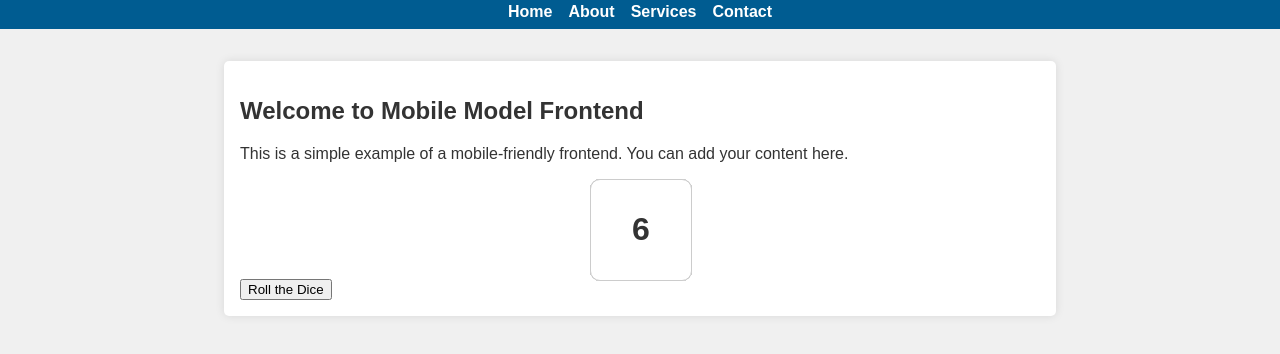
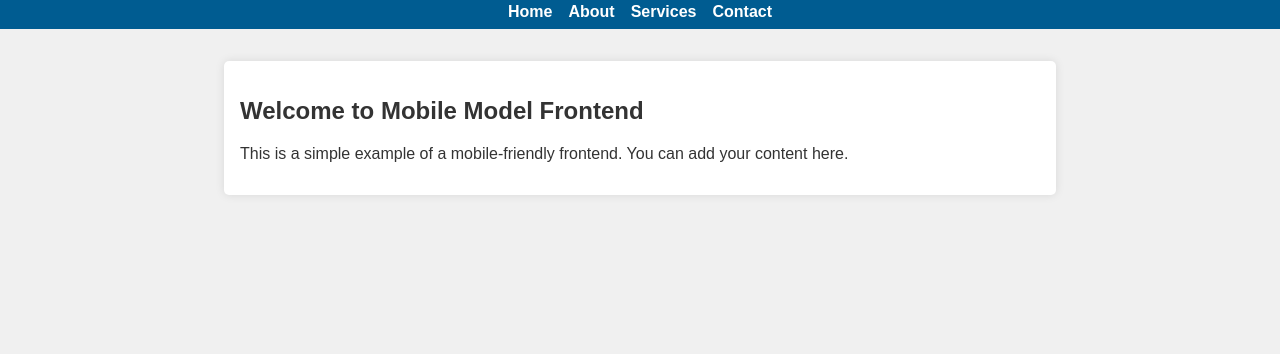
Before and after one commit to ombhs/webcode, a plain HTML site: page index.html in a window 1280 px wide. Shown: the part 74-428 px from the top of the page. Drawn offline with Linux system fonts and the light colour scheme.

Commit message:
Update index.html
Just Nothing

```diff
--- a/index.html
+++ b/index.html
@@ -131,38 +131,6 @@
     <div class="container">
         <h2>Welcome to Mobile Model Frontend</h2>
         <p>This is a simple example of a mobile-friendly frontend. You can add your content here.</p>
-        <div id="dice">
-            <div class="dice-face">1</div>
-            <div class="dice-face">2</div>
-            <div class="dice-face">3</div>
-            <div class="dice-face">4</div>
-            <div class="dice-face">5</div>
-            <div class="dice-face">6</div>
-        </div>
-        <button onclick="rollDice()">Roll the Dice</button>
     </div>
-
-    <script>
-        // JavaScript for the 3D Dice Roller application
-        function rollDice() {
-            const diceElement = document.getElementById("dice");
-            const randomNum = Math.floor(Math.random() * 6) + 1;
-
-            // Remove the animation class to reset the dice
-            diceElement.style.animation = "none";
-
-            // Trigger a reflow to apply the reset immediately
-            void diceElement.offsetWidth;
-
-            // Apply the animation class to start the roll animation
-            diceElement.style.animation = "roll 2s cubic-bezier(0.645, 0.045, 0.355, 1) forwards";
-
-            // Delay setting the dice face to the random number after the animation
-            setTimeout(() => {
-                const diceFace = document.querySelector('.dice-face');
-                diceFace.textContent = randomNum;
-            }, 2000); // Adjust the time to match the animation duration
-        }
-    </script>
 </body>
 </html>
```
